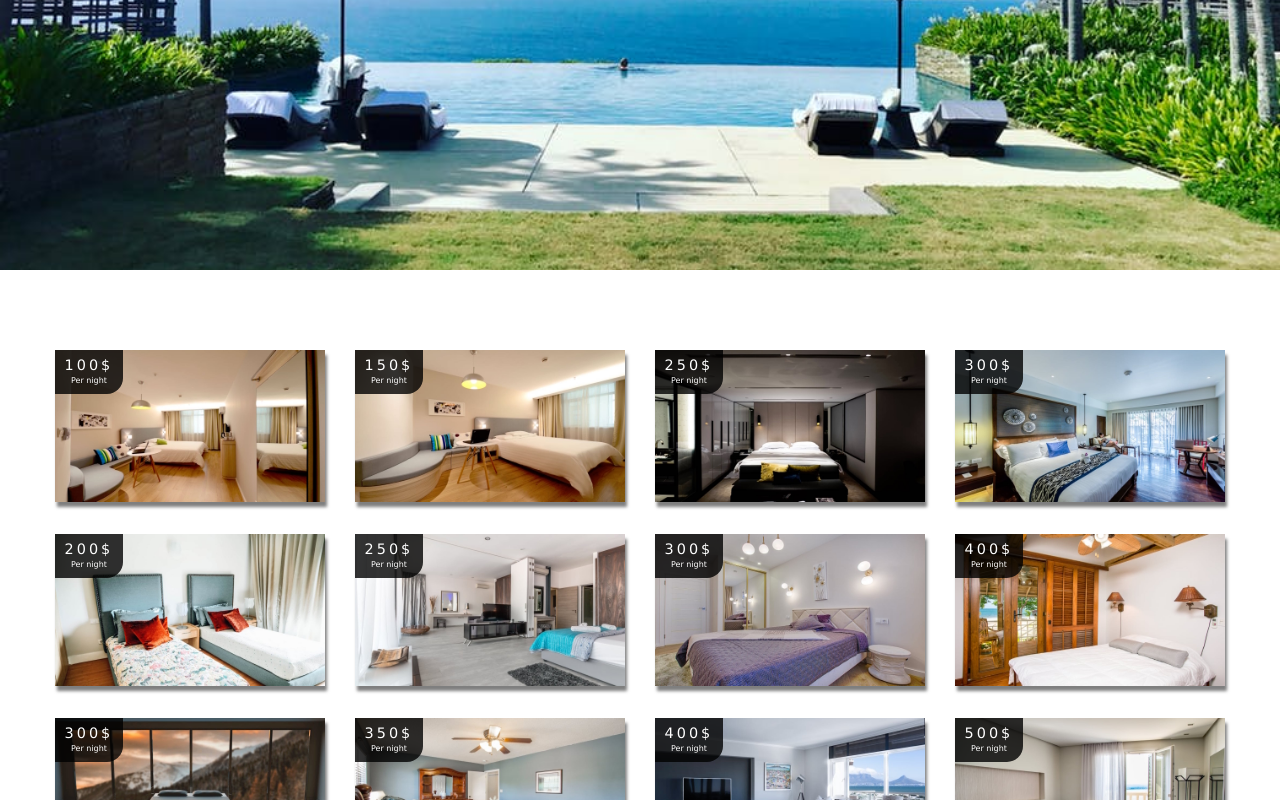
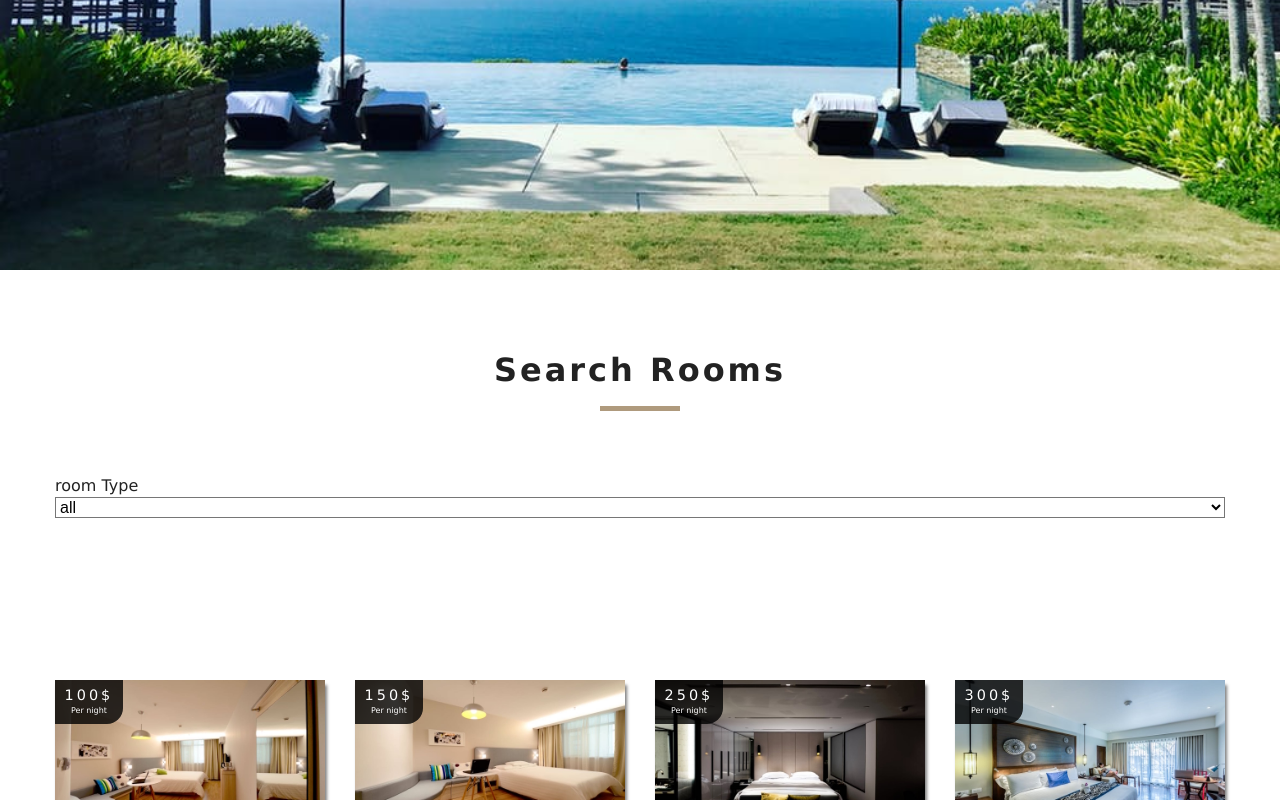
Before and after one commit to mohamed-bouzerouata/Beach_Resort, a React (Create React App) app in the folder my-resort/: page /Rooms in a window 1280 px wide. Shown: the part 530-1330 px from the top of the page. Built offline with nearby package versions, Linux system fonts and the light colour scheme.

Commit message:
Get unique value

```diff
--- a/my-resort/src/UseContext.js
+++ b/my-resort/src/UseContext.js
@@ -60,12 +60,24 @@ class UseContext extends Component {
         );
         return room
     }
+    handleChange = (e) => {
+        e.preventDefault()
+        const value = e.target.value
+        const type = e.target.type
+        console.log(value, type)
+    }
+
+    ApplyFilter = () => {
+        console.log("I'm  a apply filter function")
+    }
+
     render() {
         return (
             <MyContext.Provider
                 value={{
                     ...this.state,
-                    getRoom : this.getRoom
+                    getRoom : this.getRoom,
+                    handleChange : this.handleChange
                     }}>
                 {this.props.children}
             </MyContext.Provider>
--- a/my-resort/src/components/RoomContainer.js
+++ b/my-resort/src/components/RoomContainer.js
@@ -2,17 +2,17 @@ import React from 'react'
 import { RoomFilter } from './RoomFilter'
 import RoomList from './RoomList'
 import { UserConsumer, MyContext } from '../UseContext'
-import Rooms from '../Pages/Rooms'
+
 
 const RoomContainer = () => {
     return (
         <UserConsumer>
             {value => {
                 const {loading, rooms, sortedRooms } = value
-                console.log(value)
+
                 return(
                     <>
-                        <RoomFilter />
+                        <RoomFilter  rooms={rooms}    />
                         <RoomList key={rooms.id} rooms={rooms} />
                     </>
                 )
--- a/my-resort/src/components/RoomFilter.js
+++ b/my-resort/src/components/RoomFilter.js
@@ -1,9 +1,45 @@
-import React from 'react'
+import React, { useContext} from 'react'
+import { MyContext } from '../UseContext'
+import Title from './Title'
+
+
+const UniqueRoomsType = (items, value) => {
+    return [...new Set(items.map(item => item[value]))]
+}
 
 export const RoomFilter = () => {
+
+    const context = useContext(MyContext)
+    console.log(context)
+    const { type, rooms, handleChange } = context
+    //Get unique types
+    let types = UniqueRoomsType(rooms, 'type')
+    //Add all
+    types =[...types, 'all']
+    //Render to jsx
+    types = types.map((item, index) =>  {
+        return <option key={index} value={item}>{item}</option>
+    })
+
     return (
-        <div>
+        <section className='filter-container'>
+            <Title title='Search Rooms' />
+            <form className='filter-form'>
+                <div className='filter-groupe'>
+                    <label htmlFor='type'>room Type</label>
+                    <select
+                        name='type'
+                        id='type'
+                        value={type}
+                        className='form-control'
+                        onChange={handleChange}>
+                            {types}
+                        </select>
 
-        </div>
+
+
+                </div>
+            </form>
+        </section>
     )
 }
```
